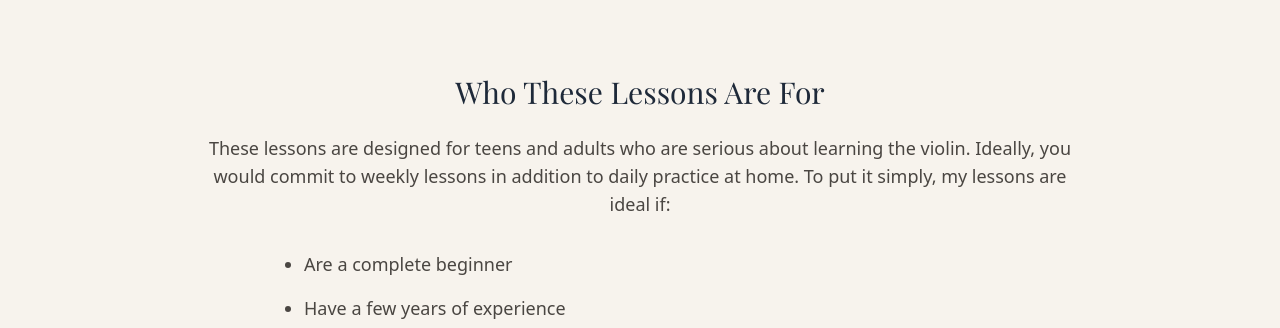
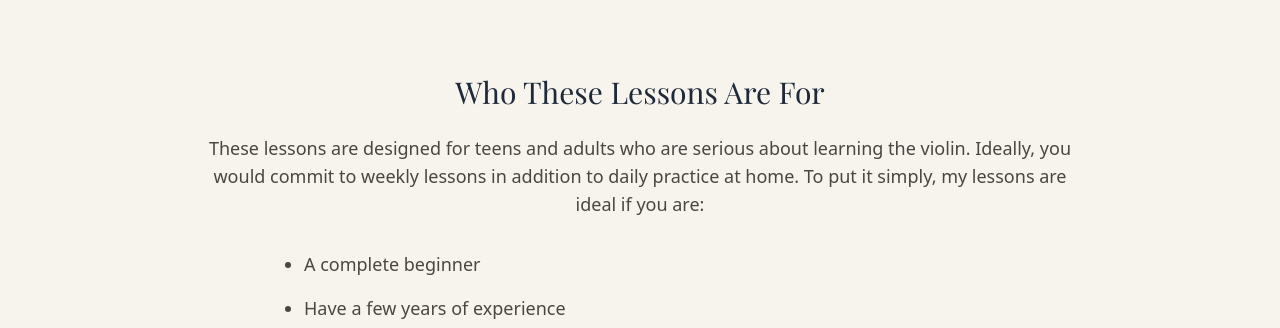
Before and after one commit to jaberwockie/violin-lessons-with-paul, a Next.js app: page / in a window 1280 px wide. Shown: the part 1540-1868 px from the top of the page. Built offline with nearby package versions, Linux system fonts and the light colour scheme; a web font is replaced by a local one.

Commit message:
a few words

```diff
--- a/src/app/page.js
+++ b/src/app/page.js
@@ -83,11 +83,11 @@ export default function Home() {
     </h2>
 
     <p className="text-lg text-[#4a4642] mb-8">
-      These lessons are designed for teens and adults who are serious about learning the violin. Ideally, you would commit to weekly lessons in addition to daily practice at home. To put it simply, my lessons are ideal if:
+      These lessons are designed for teens and adults who are serious about learning the violin. Ideally, you would commit to weekly lessons in addition to daily practice at home. To put it simply, my lessons are ideal if you are:
     </p>
 
     <ul className="text-lg text-left list-disc list-outside space-y-4 text-[#4a4642] max-w-2xl mx-auto">
-      <li>Are a complete beginner</li>
+      <li>A complete beginner</li>
       <li>Have a few years of experience</li>
       <li>Switching from Carnatic/Hindustani to Western Classical/Western Contemporary</li>
       <li>Need more structure in your violin journey</li>
```
